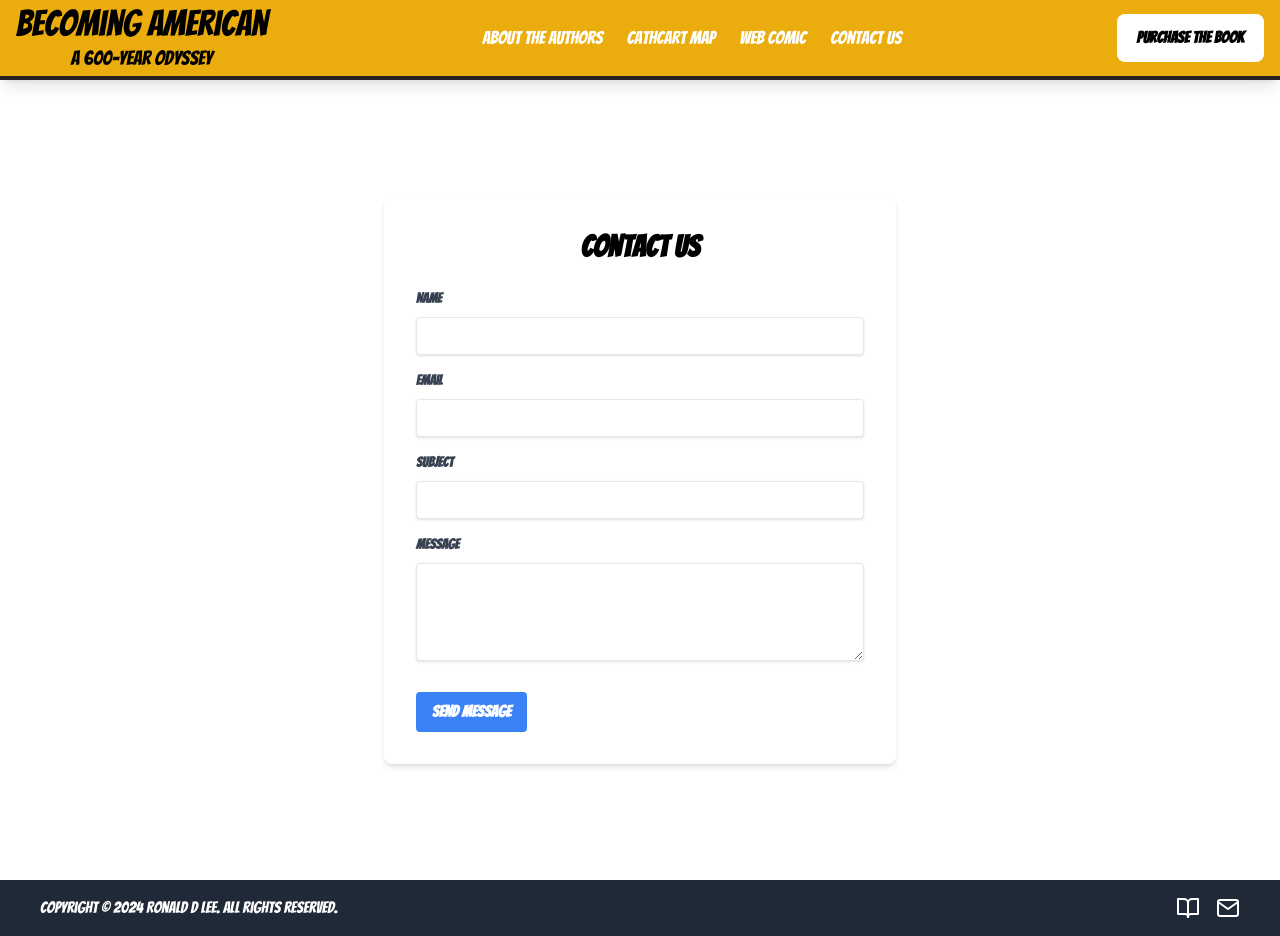
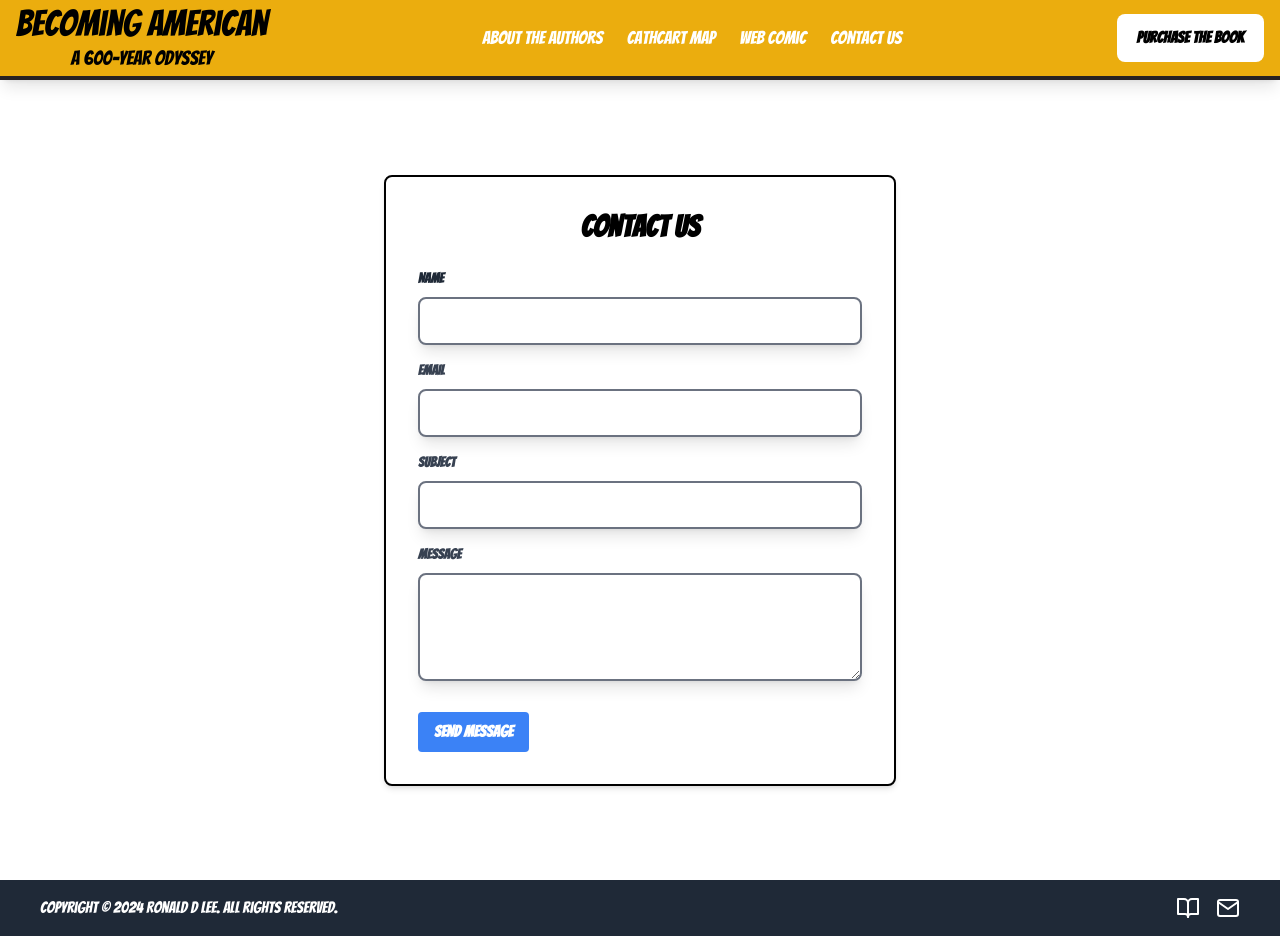
Before and after one commit to alison2686/book-map, a Next.js app: page /Contact in a window 1280 px wide. Built offline with nearby package versions, Linux system fonts and the light colour scheme.

Commit message:
contact form border

```diff
--- a/src/components/contact/index.tsx
+++ b/src/components/contact/index.tsx
@@ -55,7 +55,7 @@ const ContactForm: React.FC = () => {
     <div className='flex justify-center items-center min-h-screen'>
       <form
         onSubmit={handleSubmit}
-        className='w-full max-w-lg bg-white shadow-md rounded-lg p-8'
+        className='w-full max-w-lg bg-white shadow-md rounded-lg p-8 border-2 border-black'
       >
         <h1 className='text-3xl font-bold mb-6 text-center'>Contact Us</h1>
         {isSubmitted && (
@@ -64,7 +64,7 @@ const ContactForm: React.FC = () => {
           </p>
         )}
         <div className='mb-4'>
-          <label className='block text-gray-700 text-sm font-bold mb-2'>
+          <label className='block text-gray-800 text-sm font-bold mb-2'>
             Name
           </label>
           <input
@@ -72,7 +72,7 @@ const ContactForm: React.FC = () => {
             name='name'
             value={formData.name}
             onChange={handleChange}
-            className='shadow appearance-none border rounded w-full py-2 px-3 text-gray-700 leading-tight focus:outline-none focus:shadow-outline'
+            className='shadow-lg appearance-none border-2 border-gray-500 rounded-lg w-full py-3 px-4 text-gray-900 bg-white leading-tight focus:outline-none focus:border-gray-700 focus:ring-2 focus:ring-gray-500 focus:shadow-lg'
             required
           />
         </div>
@@ -85,7 +85,7 @@ const ContactForm: React.FC = () => {
             name='email'
             value={formData.email}
             onChange={handleChange}
-            className='shadow appearance-none border rounded w-full py-2 px-3 text-gray-700 leading-tight focus:outline-none focus:shadow-outline'
+            className='shadow-lg appearance-none border-2 border-gray-500 rounded-lg w-full py-3 px-4 text-gray-900 bg-white leading-tight focus:outline-none focus:border-gray-700 focus:ring-2 focus:ring-gray-500 focus:shadow-lg'
             required
           />
         </div>
@@ -98,7 +98,7 @@ const ContactForm: React.FC = () => {
             name='subject'
             value={formData.subject}
             onChange={handleChange}
-            className='shadow appearance-none border rounded w-full py-2 px-3 text-gray-700 leading-tight focus:outline-none focus:shadow-outline'
+            className='shadow-lg appearance-none border-2 border-gray-500 rounded-lg w-full py-3 px-4 text-gray-900 bg-white leading-tight focus:outline-none focus:border-gray-700 focus:ring-2 focus:ring-gray-500 focus:shadow-lg'
             required
           />
         </div>
@@ -110,7 +110,7 @@ const ContactForm: React.FC = () => {
             name='message'
             value={formData.message}
             onChange={handleChange}
-            className='shadow appearance-none border rounded w-full py-2 px-3 text-gray-700 leading-tight focus:outline-none focus:shadow-outline'
+            className='shadow-lg appearance-none border-2 border-gray-500 rounded-lg w-full py-3 px-4 text-gray-900 bg-white leading-tight focus:outline-none focus:border-gray-700 focus:ring-2 focus:ring-gray-500 focus:shadow-lg'
             rows={4}
             required
           ></textarea>
@@ -121,7 +121,7 @@ const ContactForm: React.FC = () => {
             disabled={isSubmitting}
             className={`${
               isSubmitting
-                ? 'bg-gray-500 cursor-not-allowed'
+                ? 'bg-blue-500 cursor-not-allowed'
                 : 'bg-blue-500 hover:bg-blue-700'
             } text-white font-bold py-2 px-4 rounded focus:outline-none focus:shadow-outline`}
           >
--- a/src/components/panel/data.js
+++ b/src/components/panel/data.js
@@ -49,7 +49,7 @@ export const PanelData = [
     img2: '/images/comic/china-beach/fish-patrol.png',
     alt2: 'Fish patrol',
     img2ClassName: 'w-full h-full object-cover',
-    img3: '/images/comic/china-beach/phelan2.png',
+    img3: '/images/comic/china-beach/james-d-phelan.png',
     alt3: 'James D Phelan',
     img3ClassName: 'w-full h-full object-cover',
     img4: '/images/comic/china-beach/junk-ship.png',
```
Also changed, not shown: public/images/comic/china-beach/james-d-phelan.png (renamed from public/images/comic/china-beach/phelan2.png).
